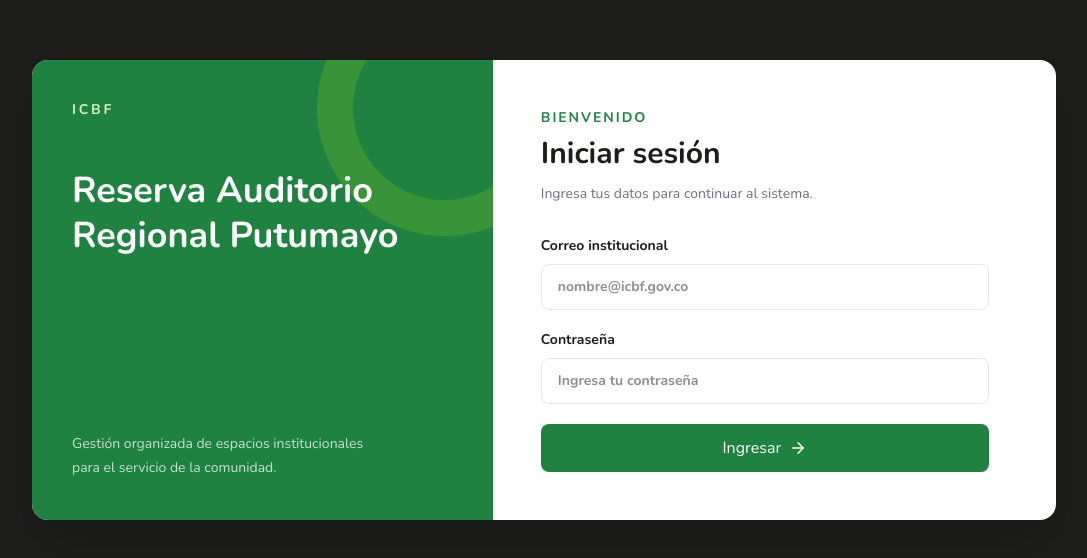
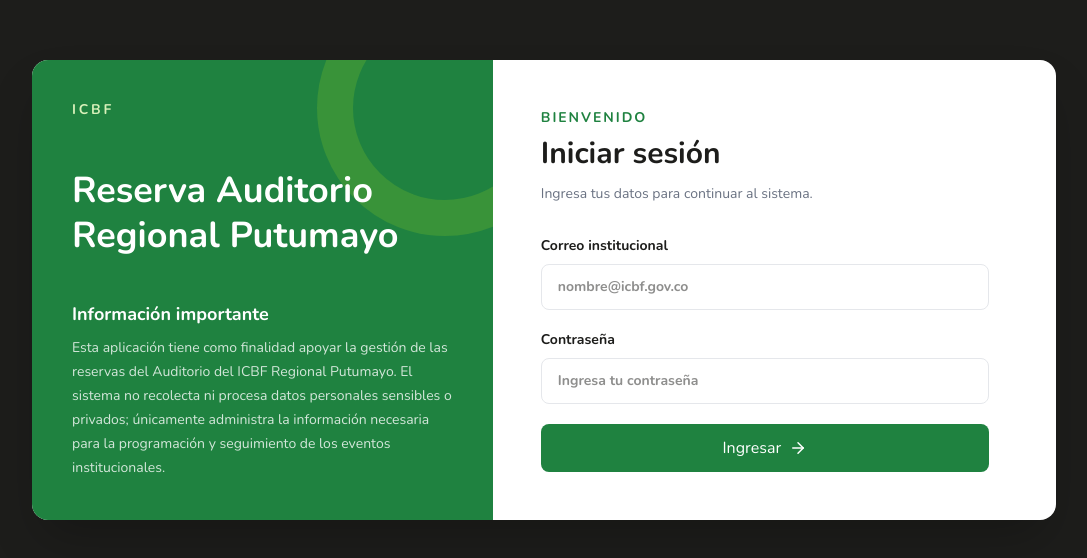
Before and after one commit to camiguardian-cpu/reserva-auditorio-icbf, a React (Vite) app: page /login in a window 1280 px wide. Shown: the part 110-668 px from the top of the page, without its empty margins (96-1183 px from the left). Built offline with nearby package versions, Linux system fonts and the light colour scheme; no server answers.

Commit message:
Actualizacion mensaje institucional login

```diff
--- a/src/pages/LoginPage.tsx
+++ b/src/pages/LoginPage.tsx
@@ -94,7 +94,10 @@
             <p className="text-sm font-bold uppercase tracking-[0.2em] text-[#d8f0b9]">ICBF</p>
             <h1 className="mt-12 text-4xl font-extrabold leading-tight">Reserva Auditorio<br />Regional Putumayo</h1>
           </div>
-          <p className="relative max-w-xs text-sm leading-6 text-white/75">Gestión organizada de espacios institucionales para el servicio de la comunidad.</p>
+          <div className="relative max-w-md space-y-2 text-white/80">
+            <h2 className="text-base font-extrabold text-white sm:text-lg">Información importante</h2>
+            <p className="text-xs leading-5 sm:text-sm sm:leading-6">Esta aplicación tiene como finalidad apoyar la gestión de las reservas del Auditorio del ICBF Regional Putumayo. El sistema no recolecta ni procesa datos personales sensibles o privados; únicamente administra la información necesaria para la programación y seguimiento de los eventos institucionales.</p>
+          </div>
         </section>
 
         <section className="p-7 sm:p-12">
```
